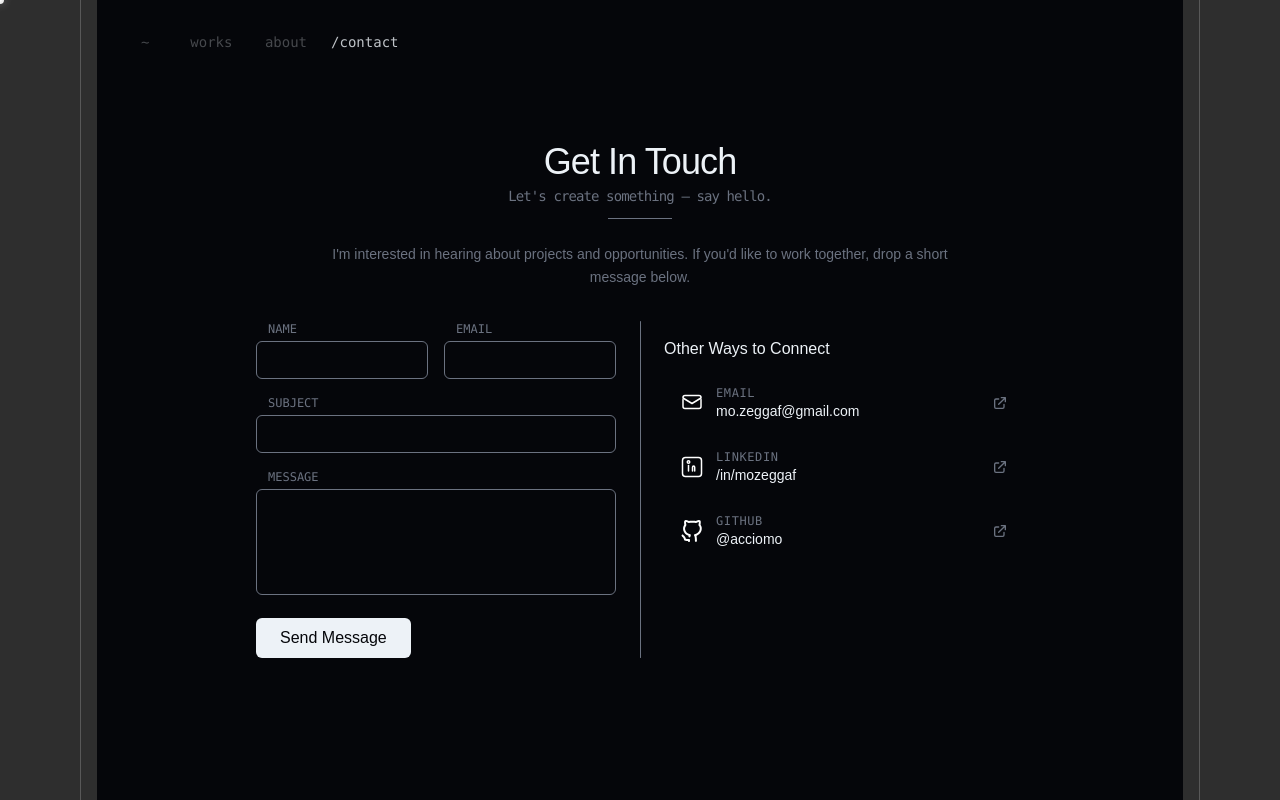
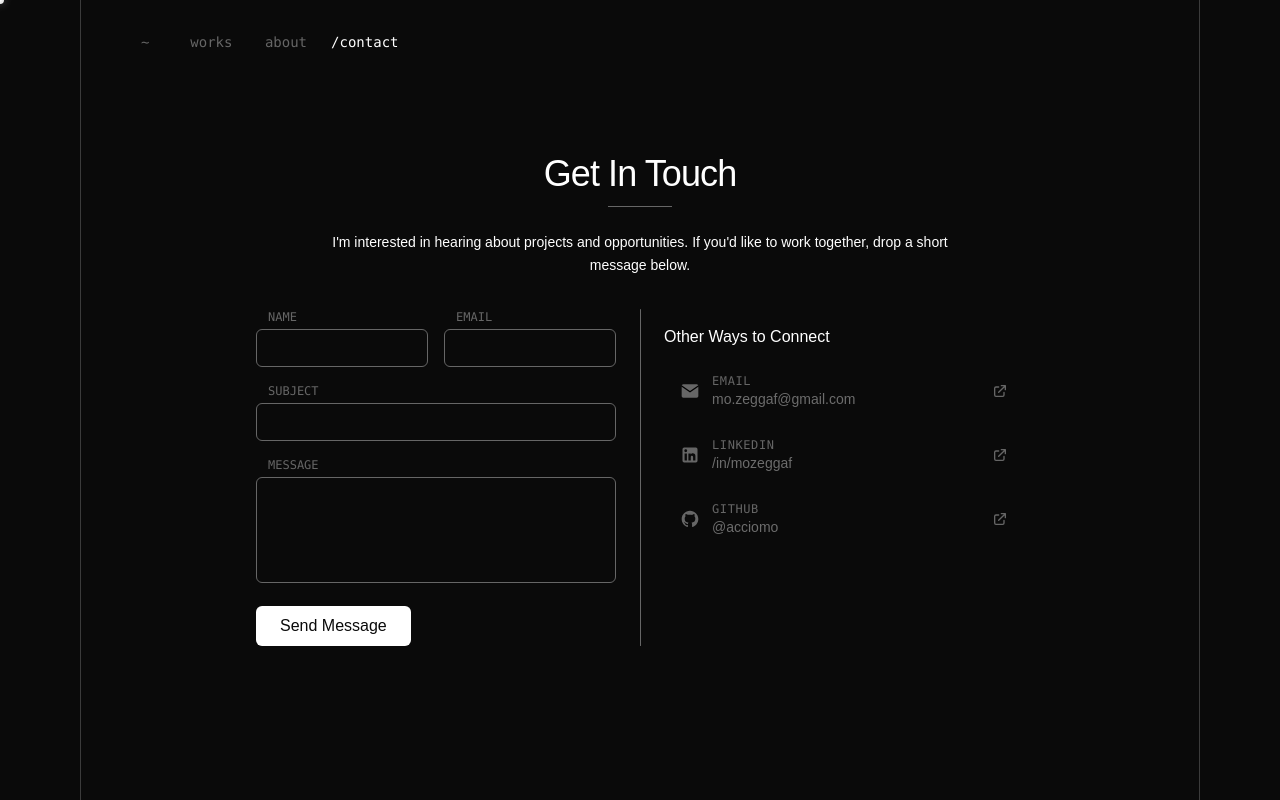
Before and after one commit to AccioMo/portfolio, a Next.js app: page /contact in a window 1280 px wide. Built offline with nearby package versions, Linux system fonts and the light colour scheme; a web font is replaced by a local one.

Commit message:
- changes to styling and added minor features

```diff
--- a/src/app/contact/page.tsx
+++ b/src/app/contact/page.tsx
@@ -1,14 +1,6 @@
 "use client";
 
 import { useEffect, useState } from "react";
-import Image from "next/image";
-
-interface ContactMethod {
-  icon: string;
-  label: string;
-  value: string;
-  link: string;
-}
 
 export default function Contact() {
   const [isMounted, setIsMounted] = useState(false);
@@ -48,57 +40,63 @@ export default function Contact() {
     }, 1500);
   };
 
-  const contactMethods: ContactMethod[] = [
+  const contactMethods = [
     {
-      icon: "email.svg",
       label: "Email",
       value: "mo.zeggaf@gmail.com",
-      link: "mailto:mo.zeggaf@gmail.com"
+      link: "mailto:mo.zeggaf@gmail.com",
+      icon: (
+        <svg className="w-5 h-5 text-secondary group-hover:text-primary transition-colors duration-200" fill="currentColor" viewBox="0 0 24 24">
+          <path d="M4 4h16c1.1 0 2 .9 2 2v12c0 1.1-.9 2-2 2H4c-1.1 0-2-.9-2-2V6c0-1.1.9-2 2-2z" />
+          <polyline points="22,6 12,13 2,6" fill="none" stroke="black" strokeLinecap="round" strokeLinejoin="round" strokeWidth={1.5} />
+        </svg>
+      )
     },
     {
-      icon: "linkedin.svg",
       label: "LinkedIn",
       value: "/in/mozeggaf",
-      link: "https://linkedin.com/in/mozeggaf"
+      link: "https://linkedin.com/in/mozeggaf",
+      icon: (
+        <svg className="w-5 h-5 text-secondary group-hover:text-primary transition-colors duration-200" fill="currentColor" viewBox="0 0 24 24">
+          <path d="M19 3a2 2 0 0 1 2 2v14a2 2 0 0 1-2 2H5a2 2 0 0 1-2-2V5a2 2 0 0 1 2-2h14m-.5 15.5v-5.3a3.26 3.26 0 0 0-3.26-3.26c-.85 0-1.84.52-2.32 1.39v-1.2h-2.84v8.37h2.84v-4.13c0-.77.62-1.4 1.39-1.4a1.4 1.4 0 0 1 1.4 1.4v4.13h2.84M6.88 8.56a1.68 1.68 0 0 0 1.68-1.68c0-.93-.75-1.69-1.68-1.69a1.69 1.69 0 0 0-1.69 1.69c0 .93.76 1.68 1.69 1.68m1.39 9.94v-8.37H5.5v8.37h2.77z" />
+        </svg>
+      )
     },
     {
-      icon: "github.svg",
       label: "GitHub",
       value: "@acciomo",
-      link: "https://github.com/acciomo"
+      link: "https://github.com/acciomo",
+      icon: (
+        <svg className="w-5 h-5 text-secondary group-hover:text-primary transition-colors duration-200" fill="currentColor" viewBox="0 0 24 24">
+          <path d="M12 2C6.477 2 2 6.477 2 12c0 4.42 2.865 8.17 6.839 9.49.5.092.682-.217.682-.482 0-.237-.008-.868-.013-1.703-2.782.603-3.369-1.343-3.369-1.343-.454-1.156-1.11-1.463-1.11-1.463-.908-.62.069-.608.069-.608 1.003.07 1.531 1.03 1.531 1.03.892 1.529 2.341 1.544 2.914 1.186.092-.923.35-1.545.636-1.9-2.22-.253-4.555-1.11-4.555-4.943 0-1.091.39-1.984 1.029-2.683-.103-.253-.446-1.27.098-2.647 0 0 .84-.269 2.75 1.025A9.578 9.578 0 0112 6.836c.85.004 1.705.114 2.504.336 1.909-1.294 2.747-1.025 2.747-1.025.546 1.377.203 2.394.1 2.647.64.699 1.028 1.592 1.028 2.683 0 3.842-2.339 4.687-4.566 4.935.359.309.678.919.678 1.852 0 1.336-.012 2.415-.012 2.743 0 .267.18.578.688.48C19.138 20.167 22 16.418 22 12c0-5.523-4.477-10-10-10z" />
+        </svg>
+      )
     }
   ];
 
   return (
-  <div className="bg-site-bg min-h-screen flex text-site-text animate-fade-in" data-project-area="true">
+  <div className="bg-background min-h-screen flex text-primary animate-fade-in" data-project-area="true">
       <section className="py-12 flex m-auto items-center justify-center px-4 sm:px-6 lg:px-8">
         <div className="max-w-3xl mx-auto w-full">
-          <div className={`text-center mb-8 transition-all duration-700 ${isMounted ? 'opacity-100' : 'opacity-0'}`}>
-            <h1 className="text-3xl sm:text-3xl lg:text-4xl font-light tracking-tight mb-3">
+          <div className="text-center mb-8">
+            <h1 className="text-3xl sm:text-3xl lg:text-4xl font-light tracking-tight mb-3 text-primary">
               Get In Touch
-              <span className="block text-sm text-site-accent font-mono mt-1">
-                Let's create something — say hello.
-              </span>
             </h1>
 
-            <div className="w-16 h-px bg-site-accent mx-auto mb-6" />
+            <div className="w-16 h-px bg-secondary mx-auto mb-6" />
 
-            <p className="text-sm text-site-accent leading-relaxed max-w-2xl mx-auto">
+            <p className="text-sm text-primary leading-relaxed max-w-2xl mx-auto">
               I'm interested in hearing about projects and opportunities. If you'd like to work together, drop a short message below.
             </p>
           </div>
 
           <div className="relative grid grid-cols-1 lg:grid-cols-2 gap-8 lg:gap-12">
             {/* Contact Form */}
-            <div
-              className="space-y-6"
-              style={{ animation: isMounted ? 'slideInLeft 0.6s ease-out 0.15s both' : 'none' }}
-            >
-
+            <div className="space-y-6">
               <form onSubmit={handleSubmit} className="space-y-4">
                 <div className="grid grid-cols-1 sm:grid-cols-2 gap-4">
-                  <div className="text-site-accent transition-all duration-200">
-                    <label htmlFor="name" className="block text-xs px-3 font-mono text-site-accent uppercase mb-1">
+                  <div className="group">
+                    <label htmlFor="name" className="block text-xs px-3 font-mono text-secondary uppercase mb-1 group-focus-within:text-primary/80">
                       Name
                     </label>
                     <input
@@ -108,12 +106,12 @@ export default function Contact() {
                       value={formData.name}
                       onChange={handleInputChange}
                       required
-                      className="w-full px-4 py-2 border border-site-accent rounded-md focus:outline-none focus:border-site-text focus:bg-site-bg text-sm text-site-text placeholder-site-accent"
+                      className="w-full px-4 py-2 border border-secondary rounded-md focus:outline-none focus:border-primary focus:bg-background text-sm text-primary placeholder-secondary"
                     />
                   </div>
 
-                  <div className="text-site-accent transition-all duration-200">
-                    <label htmlFor="email" className="block text-xs px-3 font-mono text-site-accent uppercase mb-1">
+                  <div className="group">
+                    <label htmlFor="email" className="block text-xs px-3 font-mono text-secondary uppercase mb-1 group-focus-within:text-primary/80">
                       Email
                     </label>
                     <input
@@ -123,13 +121,13 @@ export default function Contact() {
                       value={formData.email}
                       onChange={handleInputChange}
                       required
-                      className="w-full px-4 py-2 border border-site-accent rounded-md focus:outline-none focus:border-site-text focus:bg-site-bg text-sm text-site-text placeholder-site-accent"
+                      className="w-full px-4 py-2 border border-secondary rounded-md focus:outline-none focus:border-primary focus:bg-background text-sm text-primary placeholder-secondary"
                     />
                   </div>
                 </div>
 
-                <div className="text-site-accent transition-all duration-200">
-                  <label htmlFor="subject" className="block text-xs px-3 font-mono text-site-accent uppercase mb-1">
+                <div className="group">
+                  <label htmlFor="subject" className="block text-xs px-3 font-mono text-secondary uppercase mb-1 group-focus-within:text-primary/80">
                     Subject
                   </label>
                   <input
@@ -139,12 +137,12 @@ export default function Contact() {
                     value={formData.subject}
                     onChange={handleInputChange}
                     required
-                    className="w-full px-4 py-2 border border-site-accent rounded-md focus:outline-none focus:border-site-text focus:bg-site-bg text-sm text-site-text placeholder-site-accent"
+                    className="w-full px-4 py-2 border border-secondary rounded-md focus:outline-none focus:border-primary focus:bg-background text-sm text-primary placeholder-secondary"
                   />
                 </div>
 
-                <div className="text-site-accent transition-all duration-200">
-                  <label htmlFor="message" className="block text-xs px-3 font-mono text-site-accent uppercase mb-1">
+                <div className="group">
+                  <label htmlFor="message" className="block text-xs px-3 font-mono text-secondary uppercase mb-1 group-focus-within:text-primary/80">
                     Message
                   </label>
                   <textarea
@@ -154,7 +152,7 @@ export default function Contact() {
                     onChange={handleInputChange}
                     required
                     rows={4}
-                    className="w-full px-4 py-3 border border-site-accent rounded-md resize-none focus:outline-none focus:border-site-text focus:bg-site-bg text-sm text-site-text placeholder-site-accent"
+                    className="w-full px-4 py-3 border border-secondary rounded-md resize-none focus:outline-none focus:border-primary focus:bg-background text-sm text-primary placeholder-secondary"
                   />
                 </div>
 
@@ -162,20 +160,20 @@ export default function Contact() {
                   <button
                     type="submit"
                     disabled={isSubmitting}
-                    className="px-6 py-2 bg-site-text text-site-bg font-medium rounded-md hover:bg-site-accent disabled:opacity-50 disabled:cursor-not-allowed transition-all duration-200 relative overflow-hidden"
+                    className="px-6 py-2 bg-primary text-background font-medium rounded-md hover:bg-secondary disabled:opacity-50 disabled:cursor-not-allowed transition-all duration-200 relative overflow-hidden"
                   >
                     <span className={`transition-all duration-200 ${isSubmitting ? 'opacity-0' : 'opacity-100'}`}>
                       {submitStatus === 'success' ? 'Message Sent!' : 'Send Message'}
                     </span>
                     {isSubmitting && (
                       <div className="absolute inset-0 flex items-center justify-center">
-                        <div className="w-4 h-4 border-2 border-site-accent border-t-transparent rounded-full animate-spin" />
+                        <div className="w-4 h-4 border-2 border-secondary border-t-transparent rounded-full animate-spin" />
                       </div>
                     )}
                   </button>
 
                   {submitStatus === 'success' && (
-                    <p className="text-site-accent text-sm ml-4">
+                    <p className="text-secondary text-sm ml-4">
                       Thanks — I'll get back to you soon.
                     </p>
                   )}
@@ -183,14 +181,11 @@ export default function Contact() {
               </form>
             </div>
 
-            <span className="absolute left-1/2 top-0 w-[1px] h-full rounded-full bg-site-accent" />
+            <span className="absolute left-1/2 top-0 w-[1px] h-full rounded-full bg-secondary" />
 
             {/* Contact Information */}
-            <div
-              className="space-y-6 mt-4"
-              style={{ animation: isMounted ? 'slideInRight 0.6s ease-out 0.25s both' : 'none' }}
-            >
-              <h2 className="text-base font-light mb-4">Other Ways to Connect</h2>
+            <div className="space-y-6 mt-4">
+              <h2 className="text-base font-light mb-4 text-primary">Other Ways to Connect</h2>
 
               <div className="space-y-3">
                 {contactMethods.map((method, index) => (
@@ -199,23 +194,22 @@ export default function Contact() {
                     href={method.link}
                     target="_blank"
                     rel="noopener noreferrer"
-                    className="flex items-center space-x-3 py-2 px-4 rounded-md border-transparent hover:border-site-accent transition-all duration-200 group"
-                    style={{ animation: isMounted ? `fadeInUp 0.5s ease-out ${0.45 + index * 0.06}s both` : 'none' }}
+                    className="flex items-center space-x-3 py-2 px-4 rounded-md border-transparent hover:border-secondary transition-all duration-200 group"
                   >
                     <div className="text-lg">
-                      <Image src={`/${method.icon}`} alt={`${method.label} icon`} width={24} height={24} />
+                      {method.icon}
                     </div>
                     <div>
-                      <div className="text-xs font-mono text-site-accent uppercase tracking-wider">
+                      <div className="text-xs font-mono text-secondary uppercase tracking-wider transition-all duration-200 group-hover:text-primary/80">
                         {method.label}
                       </div>
-                      <div className="text-sm text-site-text group-hover:text-site-accent transition-colors duration-200">
+                      <div className="text-sm text-primary/40 group-hover:text-primary transition-all duration-200">
                         {method.value}
                       </div>
                     </div>
                     <div className="ml-auto">
                       <svg
-                        className="w-4 h-4 text-site-accent group-hover:text-site-text group-hover:translate-x-1 transition-all duration-200"
+                        className="w-4 h-4 text-secondary group-hover:text-primary group-hover:translate-x-1 transition-all duration-200"
                         fill="none"
                         stroke="currentColor"
                         viewBox="0 0 24 24"
--- a/src/app/globals.css
+++ b/src/app/globals.css
@@ -1,15 +1,10 @@
 @import "tailwindcss";
 
 :root {
-  --background: #2e2e2e;
-  --foreground: #606060;
-  --grid-color: rgb(255, 255, 255);
+  --background: #0a0a0a;
+  --primary: #ffffff;
+  --secondary: #666666;
   --font-sans: 'Comfortaa', sans-serif;
-
-  /* Site color tokens (RGB format for Tailwind opacity support) */
-  --site-bg-rgb: 11 18 32;        /* #0b1220 - page background */
-  --site-text-rgb: 230 237 243;   /* #e6edf3 - primary text */
-  --site-accent-rgb: 126 133 147; /* #7e8593 - muted / borders / accents */
 }
 
 * {
@@ -24,33 +19,16 @@
 
 @theme inline {
   --color-background: var(--background);
-  --color-foreground: var(--foreground);
+  --color-primary: var(--primary);
+  --color-secondary: var(--secondary);
   --font-sans: var(--font-sans);
-
-  /* Site colors - Tailwind v4 will handle opacity modifiers automatically */
-  --color-site-bg: #0b1220;
-  --color-site-text: #e6edf3;
-  --color-site-accent: #7e8593;
 }
 
 @media (prefers-color-scheme: dark) {
   :root {
-    --background: #000000;
-    --foreground: #F8F7F9;
-    --primary: #ededed;
-    --secondary: #b38383;
-    --grid-color: #ededed;
-
-    /* dark-mode overrides for site tokens (RGB format) */
-    --site-bg-rgb: 5 6 10;          /* #05060a */
-    --site-text-rgb: 237 242 247;   /* #edf2f7 */
-    --site-accent-rgb: 107 114 128; /* #6b7280 */
-  }
-
-  @theme inline {
-    --color-site-bg: #05060a;
-    --color-site-text: #edf2f7;
-    --color-site-accent: #6b7280;
+    --background: #0a0a0a;
+    --primary: #ffffff;
+    --secondary: #666666;
   }
 }
 
--- a/src/components/NavBar.tsx
+++ b/src/components/NavBar.tsx
@@ -6,31 +6,44 @@ export default function NavBar({logo}: {logo: boolean}) {
     const pathname = usePathname() ?? '';
 
     return (
-        <div className="absolute m-auto justify-between p-8 z-40 font-mono text-sm text-site-text/80" data-project-area="true">
-        {/* <div>
-          {logo && <span className="text-white">Logo</span>}
-        </div> */}
+        <div className="absolute m-auto justify-between p-8 z-40 font-mono text-sm text-primary" data-project-area="true">
         <div className="flex">
-            <Link href="/" className={`flex px-3 items-center group transition-all duration-300 ${pathname === '/' ? 'opacity-100' : 'opacity-50'}`}>
-                <span className={`${pathname === '/' ? 'opacity-100' : ' opacity-70'} cursor-none group-hover:opacity-80`}>~</span>
-                <span className={`${pathname === '/' ? 'opacity-100' : 'opacity-0'} transition-all duration-300`}>/</span>
+            <Link href="/" className={`flex px-3 items-center group transition-all duration-300 ${
+              pathname === '/' ? 'text-primary' : 'text-secondary group-hover:text-primary'
+            }`}>
+                <span>~</span>
+                <span className={`${
+                  pathname === '/' ? 'opacity-100' : 'opacity-0'
+                } transition-all duration-300`}>/</span>
             </Link>
 
-            <Link href="/works" className={`flex px-3 items-center group transition-all duration-300 ${pathname === '/works' ? 'opacity-100' : 'opacity-50'}`}>
-                <span className={`${pathname === '/works' ? 'opacity-100' : 'opacity-0'} transition-all duration-300`}>/</span>
-                <span className={`${pathname === '/works' ? 'opacity-100' : ' opacity-70'} cursor-none group-hover:opacity-80`}>works</span>
+            <Link href="/works" className={`flex px-3 items-center group transition-all duration-300 ${
+              pathname === '/works' ? 'text-primary' : 'text-secondary group-hover:text-primary'
+            }`}>
+                <span className={`${
+                  pathname === '/works' ? 'opacity-100' : 'opacity-0'
+                } transition-all duration-300`}>/</span>
+                <span>works</span>
             </Link>
 
-            <Link href="/about" className={`flex px-3 items-center group transition-all duration-300 ${pathname === '/about' ? 'opacity-100' : 'opacity-50'}`}>
-                <span className={`${pathname === '/about' ? 'opacity-100' : 'opacity-0'} transition-all duration-300`}>/</span>
-                <span className={`${pathname === '/about' ? 'opacity-100' : ' opacity-70'} cursor-none group-hover:opacity-80`}>about</span>
+            <Link href="/about" className={`flex px-3 items-center group transition-all duration-300 ${
+              pathname === '/about' ? 'text-primary' : 'text-secondary group-hover:text-primary'
+            }`}>
+                <span className={`${
+                  pathname === '/about' ? 'opacity-100' : 'opacity-0'
+                } transition-all duration-300`}>/</span>
+                <span>about</span>
             </Link>
 
-            <Link href="/contact" className={`flex px-3 items-center group transition-all duration-300 ${pathname === '/contact' ? 'opacity-100' : 'opacity-50'}`}>
-                <span className={`${pathname === '/contact' ? 'opacity-100' : 'opacity-0'} transition-all duration-300`}>/</span>
-                <span className={`${pathname === '/contact' ? 'opacity-100' : ' opacity-70'} cursor-none group-hover:opacity-80`}>contact</span>
+            <Link href="/contact" className={`flex px-3 items-center group transition-all duration-300 ${
+              pathname === '/contact' ? 'text-primary' : 'text-secondary group-hover:text-primary'
+            }`}>
+                <span className={`${
+                  pathname === '/contact' ? 'opacity-100' : 'opacity-0'
+                } transition-all duration-300`}>/</span>
+                <span>contact</span>
             </Link>
         </div>
       </div>
-    )
+    );
 }
```
Also changed, not shown: src/app/about/page.tsx (+30 -70 lines), src/app/page.tsx (+36 -69 lines), src/app/works/page.tsx (+21 -38 lines).
